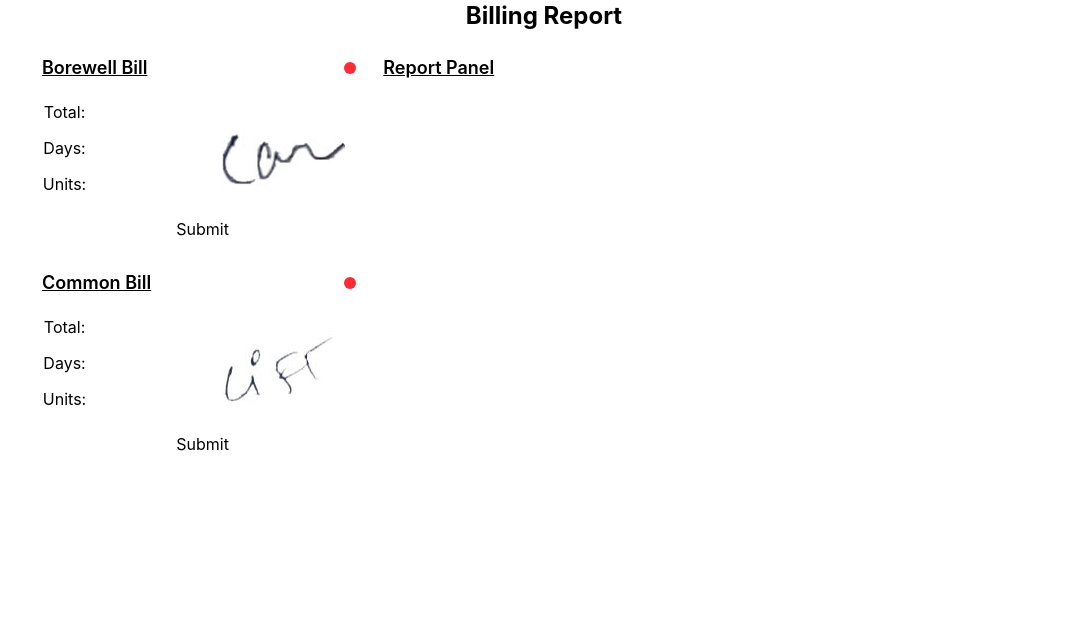
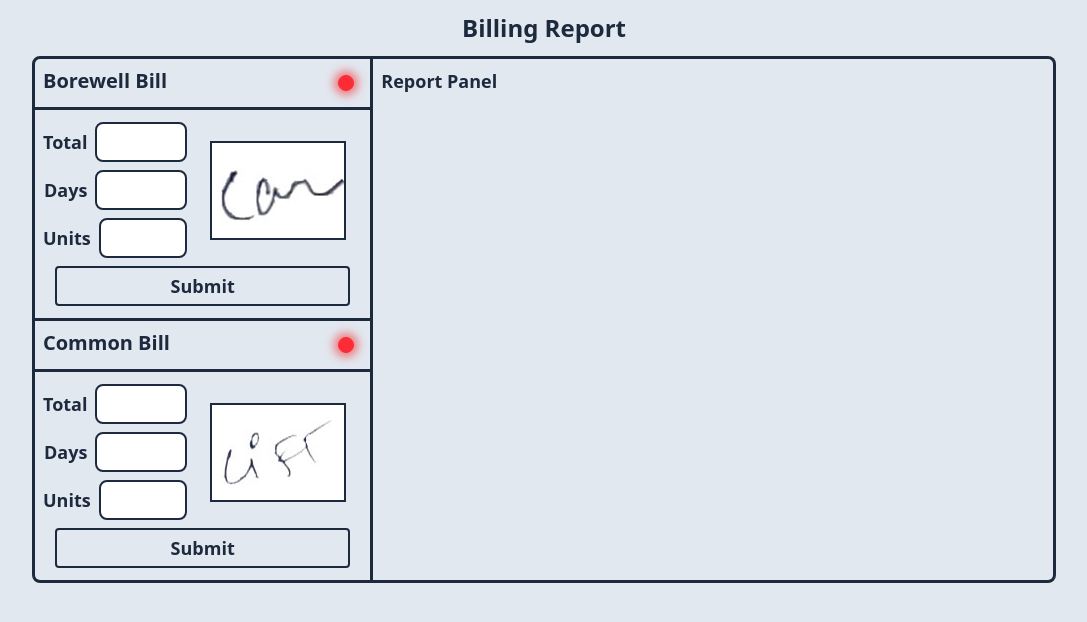
Before and after one commit to bilgramiraza/billing-report, a React (Vite) app: page / in a window 1280 px wide. Shown: the top 622 px of the page, without its empty margins (96-1183 px from the left). Built offline with nearby package versions, Linux system fonts and the light colour scheme.

Commit message:
UI Overhaul

```diff
--- a/src/App.jsx
+++ b/src/App.jsx
@@ -5,14 +5,14 @@ import ReportPanel from "./components/ReportPanel";
 function App() {
 
   return (
-    <div className="w-full h-screen flex flex-col items-center">
-      <h1 className="pb-3 text text-2xl font-bold text-center">Billing Report</h1>
-      <div className="w-4/5 flex flex-col lg:flex-row">
-        <div className="w-1/3 flex flex-col justify-between">
+    <div className="w-full h-lvh overflow-auto bg-slate-200 flex flex-col items-center">
+      <h1 className="py-3 text text-2xl font-bold text-center text-slate-800">Billing Report</h1>
+      <div className="w-4/5 flex flex-col md:flex-row items-center md:items-stretch">
+        <div className="w-4/5 md:w-1/3 flex flex-col justify-between">
           <FormOne />
           <FormTwo />
         </div>
-        <div className="w-2/3 flex flex-col">
+        <div className="w-4/5 md:w-2/3 flex flex-col">
           <ReportPanel />
         </div>
       </div>
--- a/src/components/FormOne.jsx
+++ b/src/components/FormOne.jsx
@@ -24,31 +24,34 @@ const FormOne = () => {
   };
 
   return (
-    <div className="flex flex-col">
-      <div className="p-2 border border-2 border-b-1 border-r-1 border-solid border-white rounded-tl-lg flex flex-row justify-between">
-        <h3 className="text text-lg font-semibold underline">Borewell Bill</h3>
-        <span className={`flex w-3 h-3 m-2 ${formDisable ? 'bg-green-500' : 'bg-red-500'} rounded-full place-self-center`}></span>
+    <div className="flex flex-col border-3 rounded-t-lg md:rounded-tl-lg md:rounded-tr-none border-solid border-slate-800">
+      <div className="p-2 border-b-3 border-solid border-slate-800 flex flex-row justify-between">
+        <h3 className="text text-xl font-semibold text-slate-800">Borewell Bill</h3>
+        <span className={`flex size-4 m-2 ${formDisable ? 'bg-green-500 border-green-500 glow-green' : 'bg-red-500 border-red-500 glow-red'} border-1 rounded-full place-self-center`}></span>
       </div>
-      <form onSubmit={handleSubmit} className="p-2 border border-2 border-t-1 border-solid border-white flex flex-col">
+      <form onSubmit={handleSubmit} className="p-2 flex flex-col">
         <fieldset disabled={formDisable}>
           <div className="flex flex-row">
-            <div className="w-1/2 mx-auto flex flex-col">
-              <label className="flex flex-row justify-center">
-                Total: <input {...total} className="mx-2 px-2 py-1 w-3/5 border border-2 border-solid border-white rounded-lg" />
+            <div className="w-1/2 mx-auto flex flex-col text-sm lg:text-lg">
+              <label className="my-1 flex flex-row justify-center">
+                <span className="my-auto w-1/3 text-end font-semibold text-slate-800">Total</span>
+                <input {...total} className="mx-2 px-1 lg:px-2 py-1 w-2/3 bg-white border border-2 border-solid border-slate-800 rounded-lg font-semibold text-slate-800" />
               </label>
-              <label className="flex flex-row justify-center">
-                Days: <input {...days} className="mx-2 px-2 py-1 w-3/5 border border-2 border-solid border-white rounded-lg" />
+              <label className="my-1 flex flex-row justify-center">
+                <span className="my-auto w-1/3 text-end font-semibold text-slate-800">Days</span>
+                <input {...days} className="mx-2 px-1 lg:px-2 py-1 w-2/3 bg-white border border-2 border-solid border-slate-800 rounded-lg font-semibold text-slate-800" />
               </label>
-              <label className="flex flex-row justify-center">
-                Units: <input {...units} className="mx-2 px-2 py-1 w-3/5 border border-2 border-solid border-white rounded-lg" />
+              <label className="my-1 flex flex-row justify-center">
+                <span className="my-auto w-1/3 text-end font-semibold text-slate-800">Units</span>
+                <input {...units} className="mx-2 px-1 lg:px-2 py-1 w-2/3 bg-white border border-2 border-solid border-slate-800 rounded-lg font-semibold text-slate-800" />
               </label>
             </div>
             <div className="w-1/2 mx-2 flex items-center justify-center">
-              <img src={borewellMarker} alt="Comm Text" />
+              <img src={borewellMarker} alt="Comm Text" className="border-2 border-solid border-slate-800" />
             </div>
           </div>
         </fieldset>
-        <button className={`m-1 px-2 py-1 border border-1 border-solid border-white rounded-sm ${formFilled ? 'cursor-pointer' : ''}`} disabled={!formFilled ? 'disabled' : ''}>{formDisable ? 'Edit' : 'Submit'}</button>
+        <button className={`my-1 mx-3 px-2 py-1 border border-2 border-solid border-slate-800 rounded-sm text-lg font-semibold ${formFilled ? formDisable ? 'text-slate-800 bg-amber-500 hover:bg-amber-400 cursor-pointer' : 'text-slate-200 bg-indigo-600 hover:bg-indigo-400 cursor-pointer' : 'text-slate-800 bg-slate-200'}`} disabled={!formFilled ? 'disabled' : ''}>{formDisable ? 'Edit' : 'Submit'}</button>
       </form>
     </div >
   );
--- a/src/components/FormTwo.jsx
+++ b/src/components/FormTwo.jsx
@@ -24,31 +24,34 @@ const FormTwo = () => {
   };
 
   return (
-    <div className="flex flex-col">
-      <div className="p-2 border border-1 border-l-2 border-solid border-white flex flex-row justify-between">
-        <h3 className="text text-lg font-semibold underline">Common Bill</h3>
-        <span className={`flex w-3 h-3 m-2 ${formDisable ? 'bg-green-500' : 'bg-red-500'} rounded-full place-self-center`}></span>
+    <div className="flex flex-col border-3 border-t-0 rounded-b-none md:rounded-bl-lg border-solid border-slate-800">
+      <div className="p-2 border-b-3 border-solid border-slate-800 flex flex-row justify-between">
+        <h3 className="text text-xl font-semibold text-slate-800">Common Bill</h3>
+        <span className={`flex size-4 m-2 ${formDisable ? 'bg-green-500 border-green-500 glow-green' : 'bg-red-500 border-red-500 glow-red'} border-1 rounded-full place-self-center`}></span>
       </div>
-      <form onSubmit={handleSubmit} className="p-2 border border-2 border-t-1 border-solid border-white rounded-bl-lg flex flex-col">
+      <form onSubmit={handleSubmit} className="p-2 flex flex-col">
         <fieldset disabled={formDisable}>
           <div className="flex flex-row">
-            <div className="w-1/2 mx-auto flex flex-col">
-              <label className="flex flex-row justify-center">
-                Total: <input {...total} className="mx-2 px-2 py-1 w-3/5 border border-2 border-solid border-white rounded-lg" />
+            <div className="w-1/2 mx-auto flex flex-col text-sm lg:text-lg">
+              <label className="my-1 flex flex-row justify-center">
+                <span className="my-auto w-1/3 text-end font-semibold text-slate-800">Total</span>
+                <input {...total} className="mx-2 px-1 lg:px-2 py-1 w-2/3 bg-white border border-2 border-solid border-slate-800 rounded-lg font-semibold text-slate-800" />
               </label>
-              <label className="flex flex-row justify-center">
-                Days: <input {...days} className="mx-2 px-2 py-1 w-3/5 border border-2 border-solid border-white rounded-lg" />
+              <label className="my-1 flex flex-row justify-center">
+                <span className="my-auto w-1/3 text-end font-semibold text-slate-800">Days</span>
+                <input {...days} className="mx-2 px-1 lg:px-2 py-1 w-2/3 bg-white border border-2 border-solid border-slate-800 rounded-lg font-semibold text-slate-800" />
               </label>
-              <label className="flex flex-row justify-center">
-                Units: <input {...units} className="mx-2 px-2 py-1 w-3/5 border border-2 border-solid border-white rounded-lg" />
+              <label className="my-1 flex flex-row justify-center">
+                <span className="my-auto w-1/3 text-end font-semibold text-slate-800">Units</span>
+                <input {...units} className="mx-2 px-1 lg:px-2 py-1 w-2/3 bg-white border border-2 border-solid border-slate-800 rounded-lg font-semibold text-slate-800" />
               </label>
             </div>
             <div className="w-1/2 mx-2 flex items-center justify-center">
-              <img src={commonMarker} alt="Lift Text" />
+              <img src={commonMarker} alt="Lift Text" className="border-2 border-solid border-slate-800" />
             </div>
           </div>
         </fieldset>
-        <button className={`m-1 px-2 py-1 border border-1 border-solid border-white rounded-sm ${formFilled ? 'cursor-pointer' : ''}`} disabled={!formFilled ? 'disabled' : ''}>{formDisable ? 'Edit' : 'Submit'}</button>
+        <button className={`my-1 mx-3 px-2 py-1 border border-2 border-solid border-slate-800 rounded-sm text-lg font-semibold ${formFilled ? formDisable ? 'text-slate-800 bg-amber-500 hover:bg-amber-400 cursor-pointer' : 'text-slate-200 bg-indigo-600 hover:bg-indigo-400 cursor-pointer' : 'text-slate-800 bg-slate-200'}`} disabled={!formFilled ? 'disabled' : ''}>{formDisable ? 'Edit' : 'Submit'}</button>
       </form>
     </div>
   );
--- a/src/components/ReportPanel.jsx
+++ b/src/components/ReportPanel.jsx
@@ -6,8 +6,8 @@ const ReportPanel = () => {
 
   if (!(formOneStatus && formTwoStatus)) {
     return (
-      <div className=" p-2 border border-2 border-solid border-white rounded-r-lg grow">
-        <h3 className="text text-lg font-semibold underline">Report Panel</h3>
+      <div className=" p-2 border-3 border-t-0 md:border-t-3 md:border-l-0 border-solid border-slate-800 rounded-b-lg md:rounded-bl-none md:rounded-r-lg grow">
+        <h3 className="text text-md md:text-lg font-semibold text-slate-800">Report Panel</h3>
       </div>
     );
   }
@@ -39,12 +39,12 @@ Common units ${formTwo.units} for ${formTwo.days} days`;
   };
 
   return (
-    <div className="p-2 border border-2 border-solid border-white rounded-r-lg grow">
+    <div className=" p-2 border-3 border-t-0 md:border-t-3 md:border-l-0 border-solid border-slate-800 rounded-b-lg md:rounded-bl-none md:rounded-r-lg grow">
       <div className="flex flex-row justify-between">
-        <h3 className="text text-lg font-semibold underline">Report Panel</h3>
-        <button onClick={handleCopy} className="m-1 px-2 py-1 border border-1 border-solid border-white rounded-sm cursor-pointer">Copy</button>
+        <h3 className="text text-md md:text-lg font-semibold text-slate-800">Report Panel</h3>
+        <button onClick={handleCopy} className="m-1 px-2 py-1 border border-2 border-solid border-slate-800 rounded-sm text-md font-semibold text-slate-200 bg-indigo-600 hover:bg-indigo-400 cursor-pointer">Copy</button>
       </div>
-      <div className="flex flex-col grow text-sm">
+      <div className="flex flex-col grow text-sm md:text-md text-slate-800">
         <p className="flex flex-row justify-between">
           <span>Borewell Bill (elec)</span>
           <span>{formOne.total.toFixed(2)}</span>
--- a/src/index.css
+++ b/src/index.css
@@ -1,13 +1,18 @@
 @import "tailwindcss";
 
-:root {
-  font-family: Inter, system-ui, Avenir, Helvetica, Arial, sans-serif;
+@layer base {
+  input[type='number']::-webkit-outer-spin-button,
+  input[type='number']::-webkit-inner-spin-button,
+  input[type='number'] {
+    -webkit-appearance: none;
+    margin: 0;
+    -moz-appearance: textfield !important;
+  }
+}
+.glow-green {
+  box-shadow: 0 0 10px 4px rgba(34, 197, 94, 0.7);
+}
 
-  color-scheme: light dark;
-
-  font-synthesis: none;
-  text-rendering: optimizeLegibility;
-  -webkit-font-smoothing: antialiased;
-  -moz-osx-font-smoothing: grayscale;
-  -webkit-text-size-adjust: 100%;
+.glow-red {
+  box-shadow: 0 0 10px 4px rgba(239, 68, 68, 0.7);
 }
```
